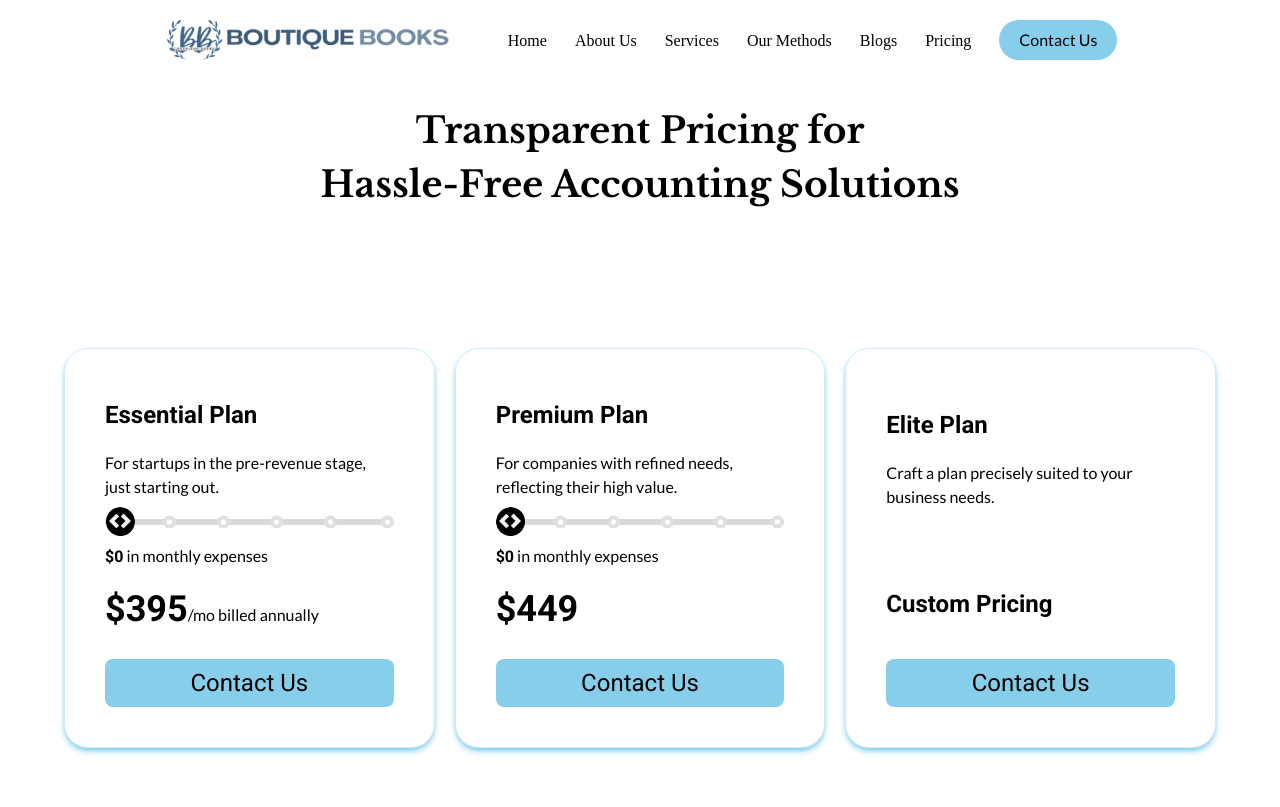
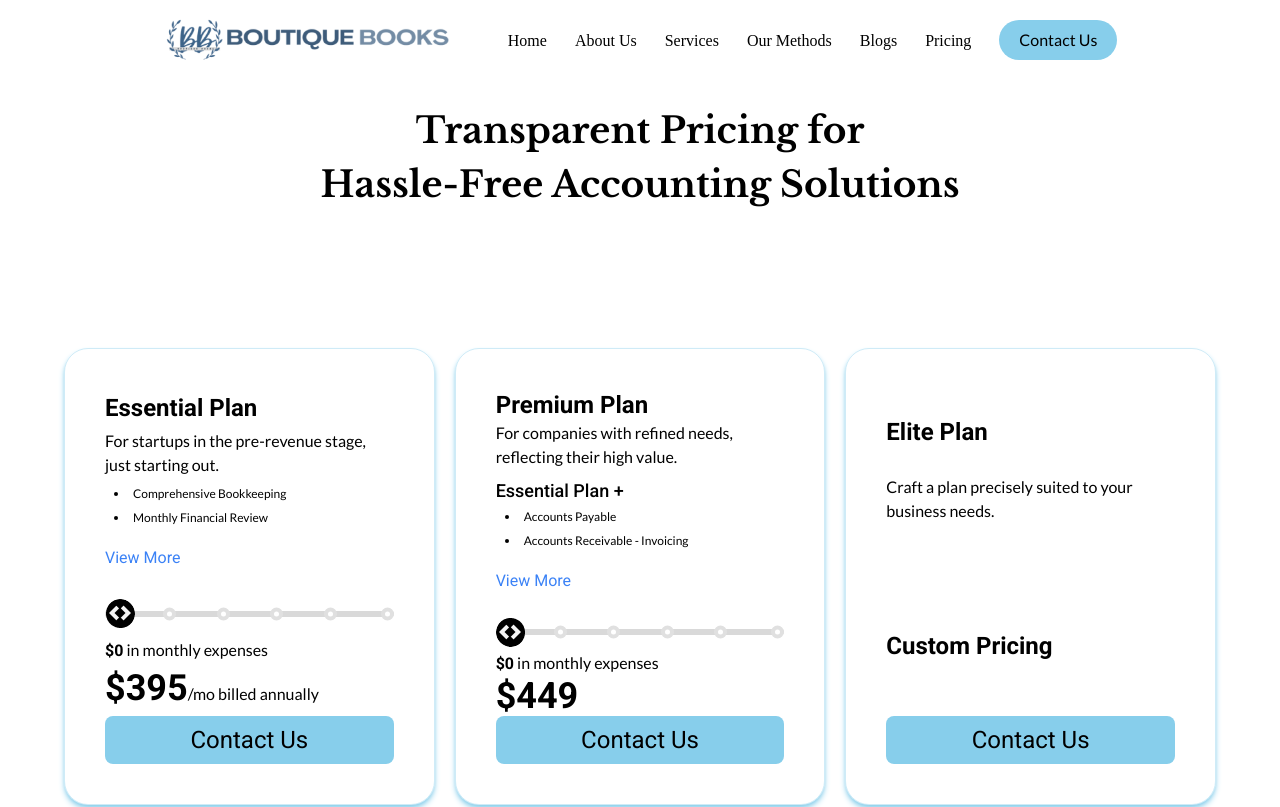
Before and after one commit to NikhilMourya/Boutique-Books, a React (Vite) app: page /pricing in a window 1280 px wide. Shown: the top 807 px of the page. Built offline with nearby package versions, Linux system fonts and the light colour scheme; a web font is replaced by a local one.

Commit message:
Update on UI

```diff
--- a/src/components/layouts/Footer.jsx
+++ b/src/components/layouts/Footer.jsx
@@ -106,7 +106,7 @@ export default function Footer() {
           </div>
         </section>
       </div>
-      <div
+      {/* <div
         id="footer-img-container"
         className="hidden px-10 lg:flex justify-center w-full"
       >
@@ -165,8 +165,7 @@ export default function Footer() {
             className="block w-auto h-24 boutique-img-logo -rotate-12 opacity-0"
           />
         </div>
-        {/* <img src={FooterLogo} className="block w-full" /> */}
-      </div>
+      </div> */}
 
       <h4>© {year} by Boutique Books LLC.</h4>
     </footer>
--- a/src/page/AboutPage.jsx
+++ b/src/page/AboutPage.jsx
@@ -95,7 +95,7 @@ export default function AboutPage() {
           scrollTrigger: {
             trigger: '.horizontal-para-wrapper',
             start: 'top 60%',
-            end: () => `+=${getScrollAmount() * -1}`,
+            end: () => `+=${getScrollAmount() * -0.8}`,
             pin: true,
             pinSpacing: true,
             scrub: 1,
@@ -105,7 +105,8 @@ export default function AboutPage() {
 
 
         t1.to(paras, {
-          x: getScrollAmount,
+          // x: getScrollAmount,
+          x: () => getScrollAmount() * 1,
           ease: 'none',
         });
 
--- a/src/page/PricingPage.jsx
+++ b/src/page/PricingPage.jsx
@@ -59,6 +59,39 @@ const getBookkeepingCost = (monthlyExpenses, isBookkeepingPlus = false) => {
 
 export default function PricingPage() {
   const [priceRange, setPriceRange] = useState(0);
+  const [expanded, setExpanded] = useState(false);
+  const visibleItemsCount = 3; // Number of items to show before "View More"
+
+  const toggleExpanded = () => {
+    setExpanded(!expanded);
+  };
+  const bookkeepingServices = [
+    "Comprehensive Bookkeeping",
+    "Monthly Financial Review",
+    "Cash Flow Forecasting",
+    "Unlimited Phone & Email support",
+    "Dedicated Account Manager",
+    "Real time record-keeping of all financial accounts",
+    "Monthly reconciliations of all accounts",
+    "Dedicated Bookkeeper",
+    "Unlimited email support",
+    "Secure online portal storage",
+    "Secure financial login and password maintenance",
+    "One monthly phone call to tidy up expense and income tracking",
+    "Quarterly financial reports"
+  ];
+
+  const bookkeepingServices2 = [
+    "Accounts Payable",
+    "Accounts Receivable - Invoicing",
+    "Collection Calls - follow up on 30 day late pays",
+    "Monthly Financial Review",
+    "Officer Reasonable Comp Reports (S-Corp)",
+    "Entity Compliance",
+    "Capital Calls & Bank Management"
+  ];
+
+
   useLayoutEffect(() => {
     let ctx = gsap.context(() => {
       let t1 = gsap.timeline({
@@ -191,7 +224,25 @@ export default function PricingPage() {
         <div className="card p-10 grid gap-y-5 items-center text-left md:gap-y-0 shadow-md border border-primary/40 shadow-primary rounded-3xl min-h-[400px]">
           <h3 className="font-semibold text-2xl">Essential Plan</h3>
           <p>For startups in the pre-revenue stage, just starting out.</p>
-          <div className="relative flex items-center">
+          <div className="w-full max-w-md mx-auto mb-5">
+            <ul
+              className={`overflow-hidden list-disc pl-6 transition-[max-height] duration-500 ease-in-out ${expanded ? "max-h-screen" : `max-h-[3rem]`
+                }`}
+            >
+              {bookkeepingServices.map((item, index) => (
+                <li key={index} className="p-1 border-gray-200 text-xs">
+                  {item}
+                </li>
+              ))}
+            </ul>
+            <button
+              onClick={toggleExpanded}
+              className="mt-4 text-blue-500 hover:text-blue-700 focus:outline-none"
+            >
+              {expanded ? "View Less" : "View More"}
+            </button>
+          </div>
+          <div className="relative flex items-center my-4">
             <input
               value={priceRange}
               min={MIN}
@@ -228,7 +279,26 @@ export default function PricingPage() {
         <div className="card p-10 grid gap-y-5 items-center text-left md:gap-y-0 shadow-md border border-primary/40 shadow-primary rounded-3xl min-h-[400px]">
           <h3 className="font-semibold text-2xl">Premium Plan</h3>
           <p>For companies with refined needs, reflecting their high value.</p>
-          <div className="relative flex items-center">
+          <div className="w-full max-w-md mx-auto mb-5">
+            <h3 className='mt-2 font-medium text-lg'>Essential Plan + </h3>
+            <ul
+              className={`overflow-hidden list-disc pl-6 transition-[max-height] duration-500 ease-in-out ${expanded ? "max-h-screen" : `max-h-[3rem]`
+                }`}
+            >
+              {bookkeepingServices2.map((item, index) => (
+                <li key={index} className="p-1 border-gray-200 text-xs">
+                  {item}
+                </li>
+              ))}
+            </ul>
+            <button
+              onClick={toggleExpanded}
+              className="mt-4 text-blue-500 hover:text-blue-700 focus:outline-none"
+            >
+              {expanded ? "View Less" : "View More"}
+            </button>
+          </div>
+          <div className="relative flex items-center my-4">
             <input
               value={priceRange}
               min={MIN}
@@ -311,9 +381,8 @@ export default function PricingPage() {
                   {title}
                 </h3>
                 <p
-                  className={`leading-tight text-base ${
-                    'feature-desc' + index
-                  }`}
+                  className={`leading-tight text-base ${'feature-desc' + index
+                    }`}
                 >
                   {desc}
                 </p>
--- a/src/page/ServicesPage.jsx
+++ b/src/page/ServicesPage.jsx
@@ -90,8 +90,8 @@ const ServicesPage = () => {
     dots: true,
     // fade:true,
     autoplay: true,
-    speed: 2000,
-    autoplaySpeed: 2000,
+    speed: 1500,
+    autoplaySpeed: 1500,
     cssEase: "linear",
     infinite: false,
     speed: 500,
@@ -111,6 +111,20 @@ const ServicesPage = () => {
     slidesToScroll: 1,
     afterChange: () => setUpdateCount(updateCount + 1),
     beforeChange: (current, next) => setSlideIndex(next),
+  };
+
+  // Pause the slider on hover
+  const handleMouseEnter = () => {
+    if (sliderRefMain.current) {
+      sliderRefMain.current.slickPause();
+    }
+  };
+
+  // Resume the slider on hover out
+  const handleMouseLeave = () => {
+    if (sliderRefMain.current) {
+      sliderRefMain.current.slickPlay();
+    }
   };
 
   const animate = () => {
@@ -140,7 +154,9 @@ const ServicesPage = () => {
           <div className=" mx-auto w-full lg:rounded-t-2xl overflow-hidden">
             <div className="mx-auto relative lg:rounded-t-2xl">
               <div className="center relative z-0">
-                <div className="w-full h-[110vh] max-sm:h-auto lg:h-full lg:rounded-t-2xl">
+                <div className="w-full h-[110vh] max-sm:h-auto lg:h-full lg:rounded-t-2xl"
+                  onMouseEnter={handleMouseEnter} // Pause autoplay on hover
+                  onMouseLeave={handleMouseLeave}>
                   <Slider
                     {...SliderSettingsBg}
                     ref={(slider) => {
@@ -210,7 +226,7 @@ const ServicesPage = () => {
               <div className="mt-36 h-72 w-72 homepage-circle"></div>
             </div>
           </div>
-          <div className="relative">
+          <div className="relative center">
             <div className="lg:mt-10 lg:px-32 px-12 mx-auto">
               <h1 className="text-4xl my-10 font-primary whitespace-nowrap">
                 Get Started Now!
@@ -218,9 +234,9 @@ const ServicesPage = () => {
               <button className="lg:px-52 md:px-36 sm:px-24 px-4 py-3 button-primary-bg text-white rounded-full">
                 <div className="flex gap-3 flex-row">
                   <div className="inline-flex gap-3">
-                    <Link to={'/contact'} className="text-md font-primary">
-                      Book a Call
-                    </Link>
+                    <Link to="https://www.calendly.com/boutiquebooks" target='_blank' className=''>
+                      Book a Call</Link>
+
                     <span className="content-center">
                       <svg
                         width="20"
```
Also changed, not shown: src/page/HomePage.jsx (+24 -19 lines).
